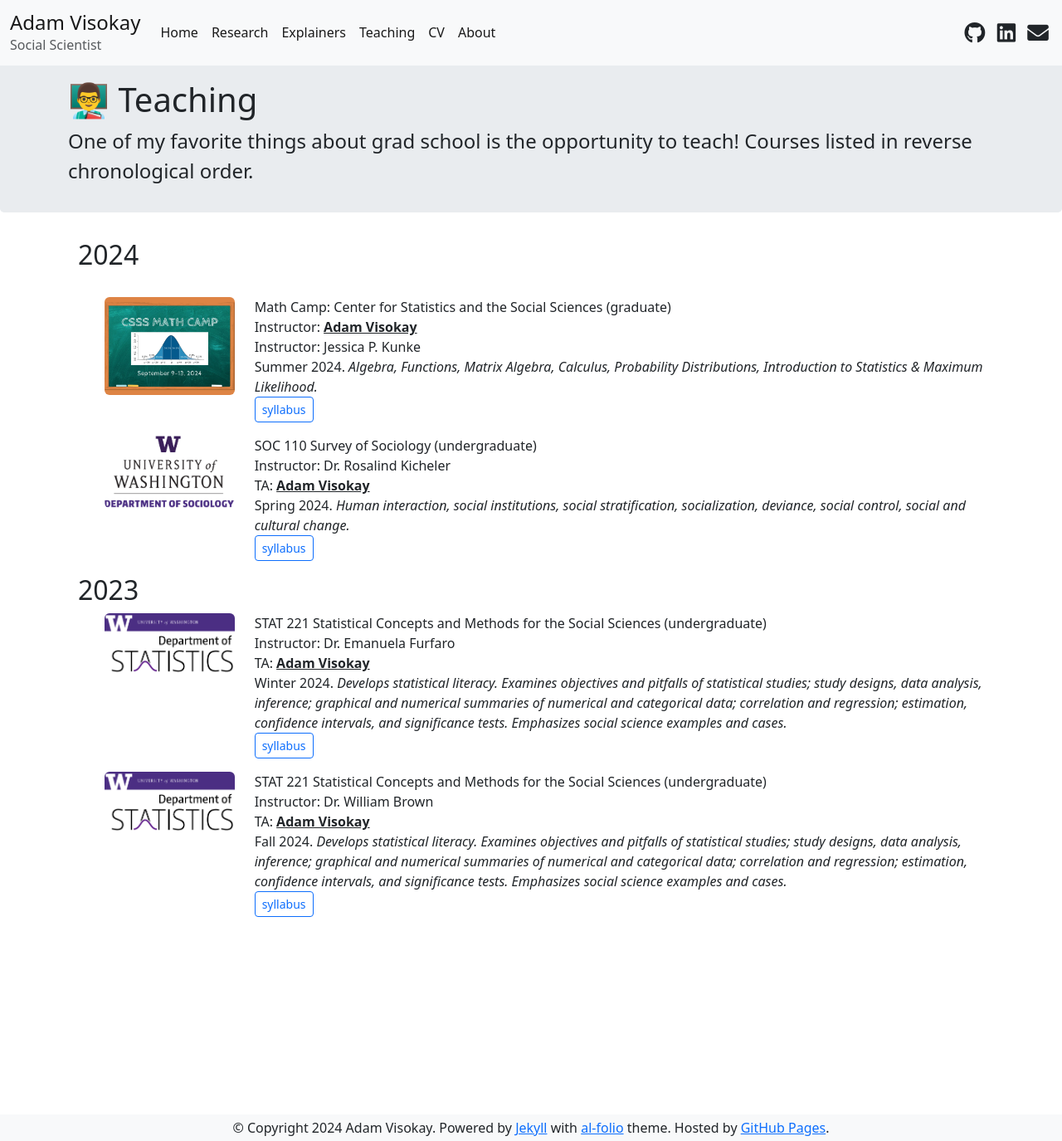
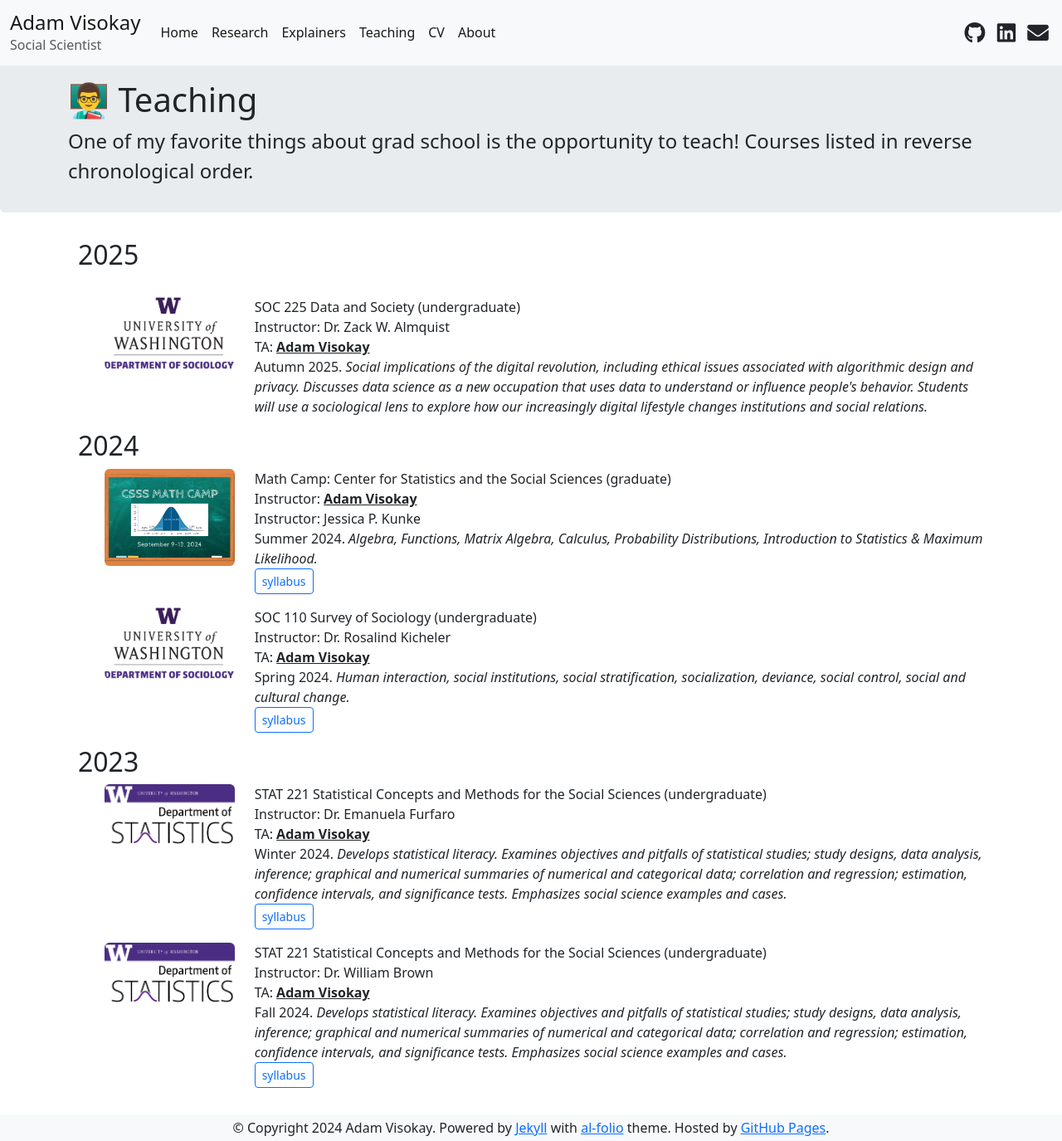
Before and after one commit to avisokay/avisokay.github.io, a Jekyll site: the page built from teaching.html, in a window 1280 px wide and 1375 px high. Shown: the whole window at 83% size. Built offline with Jekyll 4.4.1, drawn with Linux system fonts in a browser that asks for light colours; nearby versions of some CDN libraries.

Commit message:
updated news, research and teaching pages

```diff
--- a/_data/news.yml
+++ b/_data/news.yml
@@ -1,9 +1,12 @@
+- name: "<b>04 Nov 2025 - </b>                    🧑‍🏫 Our poster on sociodemographic bias in Google Street View is presented at the ACM SIGSPATIAL Conference in Minneapolis, MN. (Wang was presenting author) [<a href=\"https://makeabilitylab.cs.washington.edu/media/publications/Wang_StreetViewForWhomAnInitialExaminationOfGoogleStreetViewSUrbanCoverageAndSocioeconomicIndicatorsInTheUs_GeoIndustry2025.pdf\">Paper</a>]"
+- name: "<b>22 Oct 2025 - </b>                    🏆 Ph.D. Milestone 3/n - I successfully defended my Dissertation Prospectus. Title: 'Bodies of Knowledge'. Committee: Sasha Johfre (co-chair), Tyler McCormick (co-chair), Sarah Quinn, Brandon M. Stewart, Aylin Caliskan (GSR)."
+- name: "<b>21 Oct 2025 - </b>                    🧑‍🏫 Presented my research at the UW + Amazon Science Hub Research & Networking Mixer in Seattle, WA. [<a href=\"/assets/visokay2024va_poster.pdf\">Poster</a>]"
 - name: "<b>24 Sep 2025 - </b>                    🎒 First day of school - Year 3 of my PhD!"
 - name: "<b>09 Aug 2025 - </b>                    🧑‍🏫 Presented my research on Inference with Predicted Data at the American Sociological Association in Chicago, IL. [<a href=\"/assets/asa2025verbalautopsy.pdf\">Slides</a>]"
 - name: "<b>09 Aug 2025 - </b>                    🧑‍🏫 Presented my research on obesity conceptualization and measurement at the American Sociological Association in Chicago, IL."
 - name: "<b>05 Aug 2025 - </b>                    🧑‍🏫 Presented my research on using LLMs to study Federal Reserve meeting text on a panel hosted by <a href=\"https://www.wolferesearch.com/\">Wolfe Research</a>. Remote. [<a href=\"/assets/visokay2024va_poster.pdf\">Slides</a>]"
 - name: "<b>01 Aug 2025 - </b>                    🌲 I am visiting Stanford University for the Summer Institute for Computational Social Science (<a href=\"https://escience.washington.edu/events/uw-data-science-seminar-adam-visokay/\">SICSS</a>). "
-- name: "<b>12 Jul 2025 - </b>                    🎒 I earned a High Pass on my Department's Comprehensive Exam."
+- name: "<b>12 Jul 2025 - </b>                    🏆 Ph.D. Milestone 2/n - I passed my Department's Comprehensive Exam with Distinction. Areas: Economic Sociology, Processes of Social Construction, Sociology of Algorithms."
 - name: "<b>10 Jul 2025 - </b>                    🧑‍🏫 Demo'ing a new project at the Allen School - Microsoft Research Summer Bash in Seattle."
 - name: "<b>14 Jun 2025 - </b>                    🇩🇪 I am back in Rostock for two workshops, one GIS and another on Data Visualization."
 - name: "<b>06 Jun 2025 - </b>                    🎒 I was recognized for earning my Graduate Certificate for Demographic Methods by CSDE at UW. [<a href=\"https://csde.washington.edu/training/demographic-certificate\">More info</a>]"
--- a/_includes/teaching.md
+++ b/_includes/teaching.md
@@ -4,8 +4,30 @@
         <article>
             <br>
             <div class="publications">
+                <h2 class="bibliography">2025</h2>
+                <br>
+                <ol class="bibliography">
+                    <div class="row">
+                        <div class="col-sm-2">
+                            <figure>
+                                <picture>
+                                <img src="/assets/img/teaching_preview/uw_soc.png" class="img-fluid rounded" alt="uw_soc.png">
+                                </picture>
+                            </figure>
+                        </div>
+                        <div class="col-sm-10">
+                            <div class="title">SOC 225 Data and Society (undergraduate)</div>
+                            <div class="author">
+                                Instructor: Dr. Zack W. Almquist<br>
+                                TA: <u><strong>Adam Visokay</strong></u><br>
+                            </div>
+                            <div class="periodical">
+                                Autumn 2025. <em>Social implications of the digital revolution, including ethical issues associated with algorithmic design and privacy. Discusses data science as a new occupation that uses data to understand or influence people's behavior. Students will use a sociological lens to explore how our increasingly digital lifestyle changes institutions and social relations.</em>
+                            </div>
+                        </div>
+                    </div>
+                </ol>
                 <h2 class="bibliography">2024</h2>
-                <br>
                 <ol class="bibliography">
                     <div class="row">
                         <div class="col-sm-2">
```
Also changed, not shown: _includes/research.md (+17 -0 lines), 3 other files.
